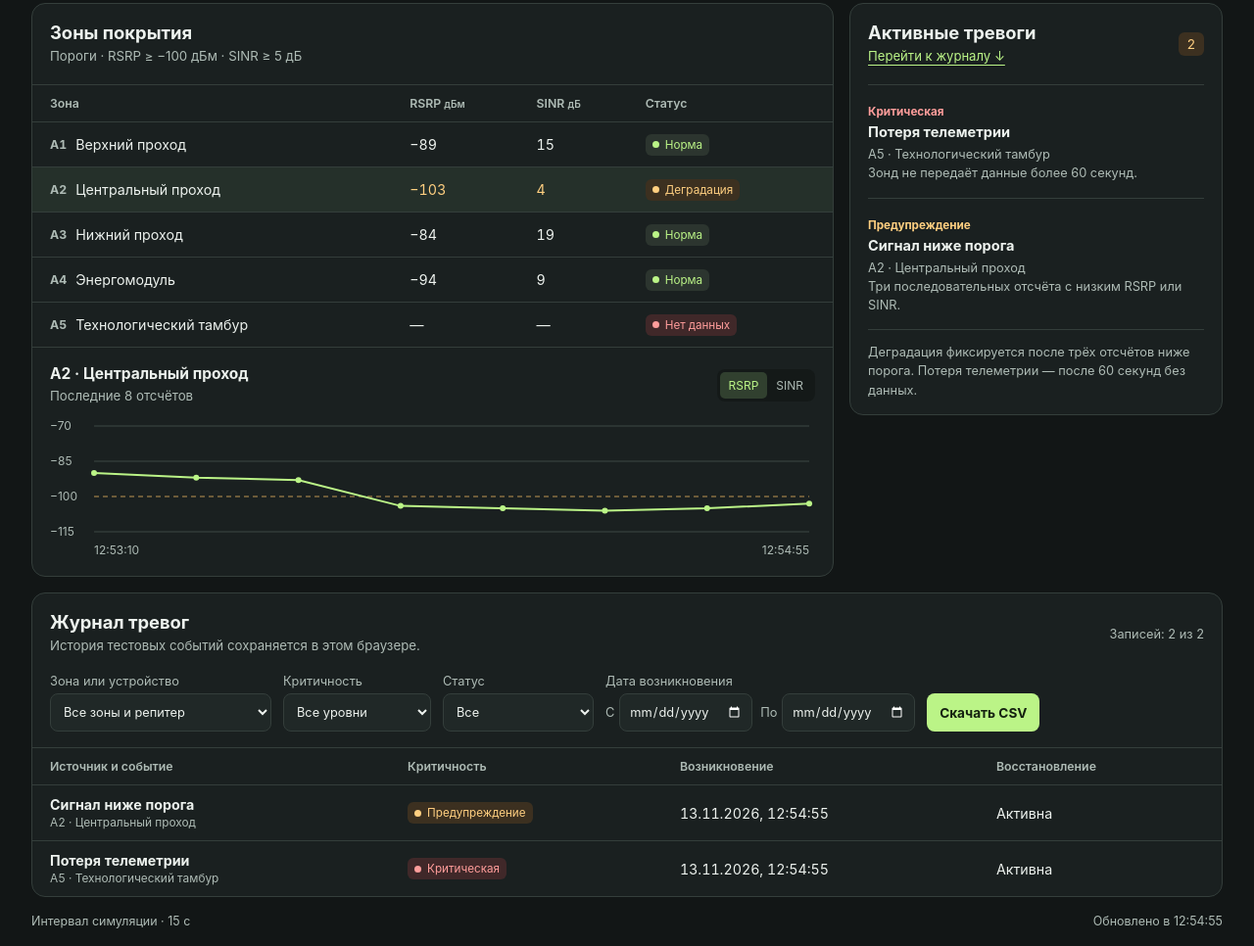
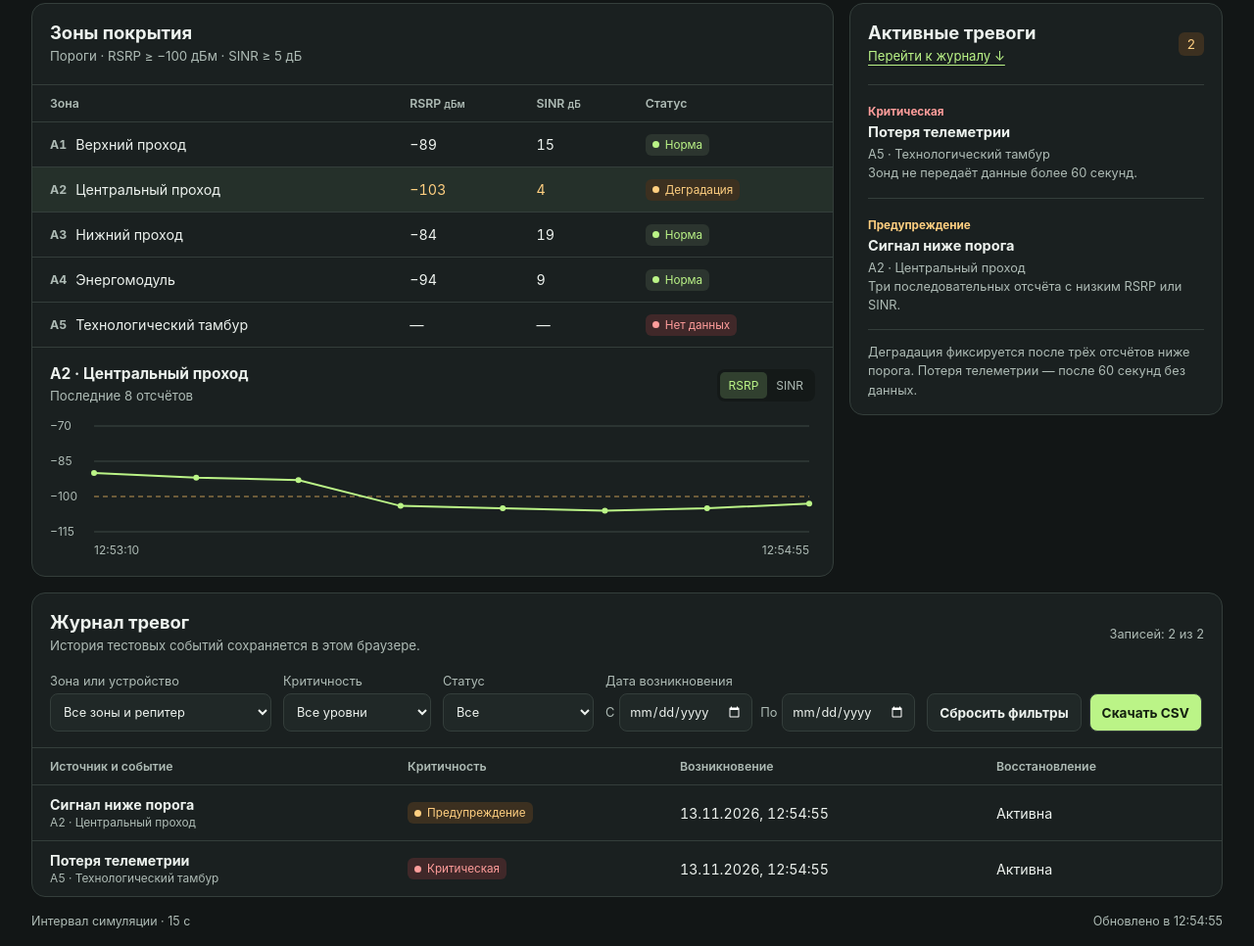
Before and after one commit to Cricko7/MDPC-unirepeater, a plain HTML site: page monitor/index.html in a window 1280 px wide. Shown: the part 1050-2016 px from the top of the page at 98% size. Drawn offline with Linux system fonts and the light colour scheme.

Commit message:
Add reset button for alarm history filters

```diff
--- a/monitor/index.html
+++ b/monitor/index.html
@@ -5,8 +5,8 @@
   <meta name="viewport" content="width=device-width, initial-scale=1">
   <meta name="theme-color" content="#121616">
   <title>Мониторинг связи · МЦОД Датарк</title>
-  <link rel="stylesheet" href="styles.css?v=alarm-period-1">
-  <script src="monitor.js?v=alarm-status-1" defer></script>
+  <link rel="stylesheet" href="styles.css?v=alarm-reset-1">
+  <script src="monitor.js?v=alarm-reset-1" defer></script>
 </head>
 <body>
   <header class="topbar">
@@ -89,7 +89,7 @@
         <div><h2 id="alarm-history-title">Журнал тревог</h2><p id="history-storage">История тестовых событий сохраняется в этом браузере.</p></div>
         <span class="history-count" id="history-count" aria-live="polite"></span>
       </header>
-      <div class="history-filters" role="group" aria-label="Фильтры журнала">
+      <form class="history-filters" id="history-filters" aria-label="Фильтры журнала">
         <label for="history-zone">Зона или устройство
           <select id="history-zone"><option value="">Все зоны и репитер</option></select>
         </label>
@@ -119,8 +119,11 @@
           </div>
           <p class="sr-only" id="history-period-hint">Обе даты включены. Используется местное время браузера.</p>
         </fieldset>
-        <button class="history-export" id="history-export" type="button" disabled>Скачать CSV</button>
-      </div>
+        <div class="history-actions">
+          <button class="history-reset" id="history-reset" type="button">Сбросить фильтры</button>
+          <button class="history-export" id="history-export" type="button" disabled>Скачать CSV</button>
+        </div>
+      </form>
       <div class="table-scroll history-scroll" role="region" aria-label="Записи журнала тревог" tabindex="0">
         <table>
           <thead><tr><th scope="col">Источник и событие</th><th scope="col">Критичность</th><th scope="col">Возникновение</th><th scope="col">Восстановление</th></tr></thead>
--- a/monitor/monitor.js
+++ b/monitor/monitor.js
@@ -29,7 +29,7 @@ const elements = Object.fromEntries([
   "alarms", "alarm-count", "updated", "announcement",
   "floor-map", "repeater-marker", "zone-details",
   "history-zone", "history-level", "history-rows", "history-count", "history-storage", "history-export",
-  "history-status", "history-from", "history-to",
+  "history-status", "history-from", "history-to", "history-filters", "history-reset",
 ].map(id => [id, document.getElementById(id)]));
 const metricButtons = document.querySelectorAll("[data-metric]");
 const mapMarkers = new Map(Array.from(elements["floor-map"].querySelectorAll("[data-zone]"),
@@ -443,6 +443,10 @@ elements["history-level"].addEventListener("change", renderAlarmHistory);
 elements["history-status"].addEventListener("change", renderAlarmHistory);
 elements["history-from"].addEventListener("input", renderAlarmHistory);
 elements["history-to"].addEventListener("input", renderAlarmHistory);
+elements["history-reset"].addEventListener("click", () => {
+  elements["history-filters"].reset();
+  renderAlarmHistory();
+});
 elements["history-export"].addEventListener("click", exportAlarmHistory);
 for (const button of metricButtons) {
   button.addEventListener("click", () => {
--- a/monitor/styles.css
+++ b/monitor/styles.css
@@ -163,10 +163,14 @@ tr.selected { background: #25302a; }
 .history-date-fields { display: flex; flex-wrap: wrap; gap: 8px; }
 .history-date-fields label { display: flex; align-items: center; }
 .history-date-fields input[aria-invalid="true"] { border-color: var(--red); }
-.history-export {
-  min-height: 39px; padding: 6px 12px; background: var(--green); color: #142110;
-  border: 1px solid transparent; border-radius: 8px; font-weight: 650; font-size: .85rem;
+.history-actions { display: flex; flex-wrap: wrap; gap: 8px; }
+.history-actions button {
+  min-height: 39px; padding: 6px 12px;
+  border: 1px solid var(--line); border-radius: 8px; font-weight: 650; font-size: .85rem;
 }
+.history-reset { background: #202827; color: inherit; }
+.history-reset:hover { background: #2d3835; }
+.history-export { background: var(--green); color: #142110; }
 .history-export:hover:enabled { background: #d2ffa8; }
 .history-export:disabled { cursor: default; background: #202827; color: var(--muted); border-color: var(--line); }
 .history-scroll { border-radius: 0 0 14px 14px; }
```
Also changed, not shown: 1 other file.
